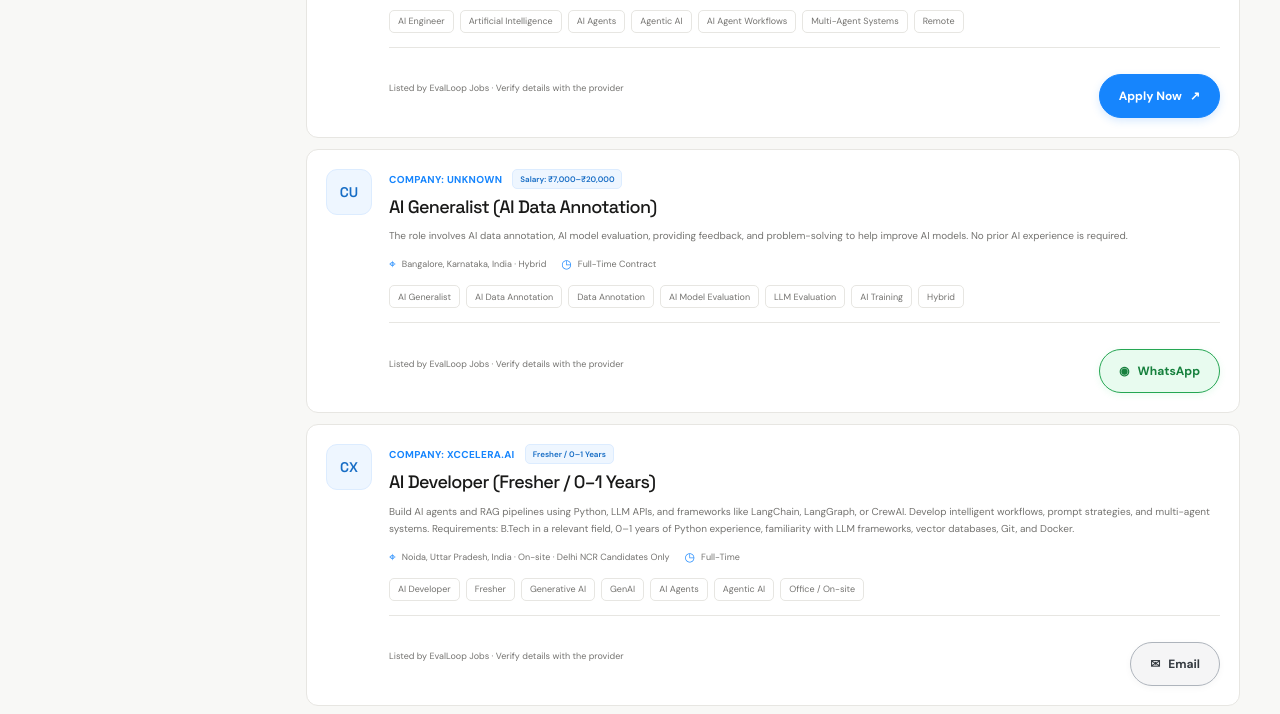
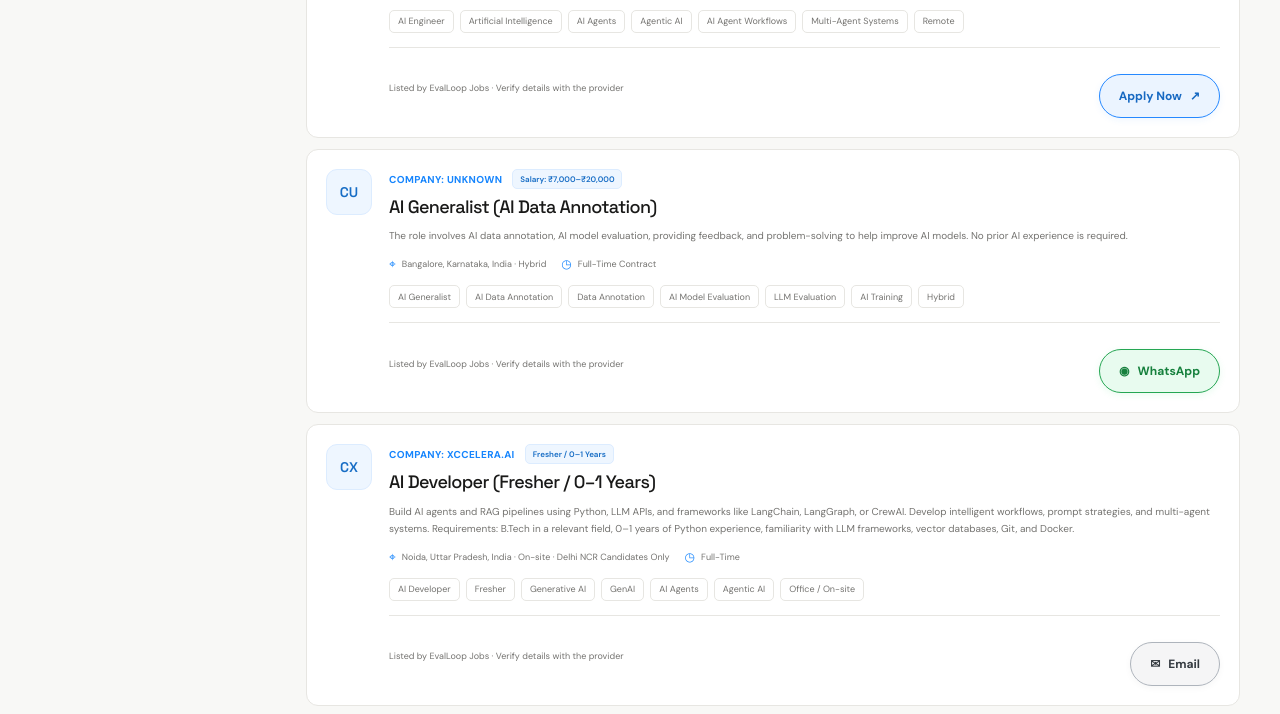
Before and after one commit to uimockupplus/Annotatorjobs, a website: page opportunities.html in a window 1280 px wide. Shown: the part 1349-2063 px from the top of the page. Drawn offline with Linux system fonts and the light colour scheme.

Commit message:
Update opportunities.html

```diff
--- a/opportunities.html
+++ b/opportunities.html
@@ -781,23 +781,33 @@
     box-shadow 0.2s ease;
 }
 
-/* APPLY NOW — PRIMARY BLUE */
+/* APPLY NOW — TRANSPARENT BLUE */
 
 .jobs-apply-button {
-  color: #ffffff;
-  border-color: var(--blue);
-  background: var(--blue);
-  box-shadow: 0 3px 8px rgba(37, 136, 255, 0.18);
+
+  color: #1769c2;
+
+  border: 1.5px solid #2588ff;
+
+  background: rgba(37, 136, 255, 0.09);
+
+  box-shadow: 0 2px 7px rgba(37, 136, 255, 0.08);
+
 }
 
 .jobs-apply-button:hover {
-  color: #ffffff;
-  border-color: #0d6bd8;
-  background: #0d6bd8;
-  box-shadow: 0 5px 12px rgba(37, 136, 255, 0.25);
+
+  color: #0d5db5;
+
+  border-color: #1976e8;
+
+  background: rgba(37, 136, 255, 0.16);
+
+  box-shadow: 0 4px 12px rgba(37, 136, 255, 0.16);
+
   transform: translateY(-1px);
+
 }
-
 /* WHATSAPP — TRANSPARENT GREEN */
 
 .jobs-whatsapp-button {
```
